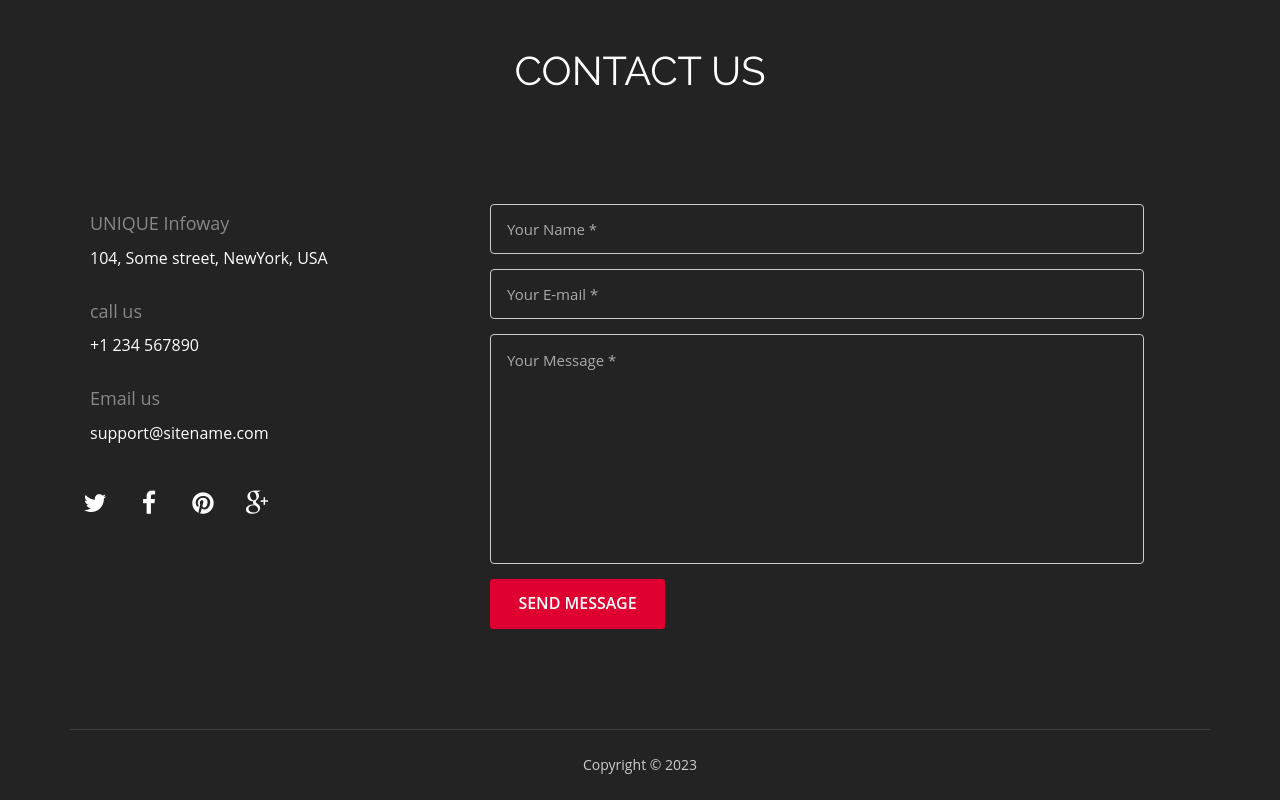
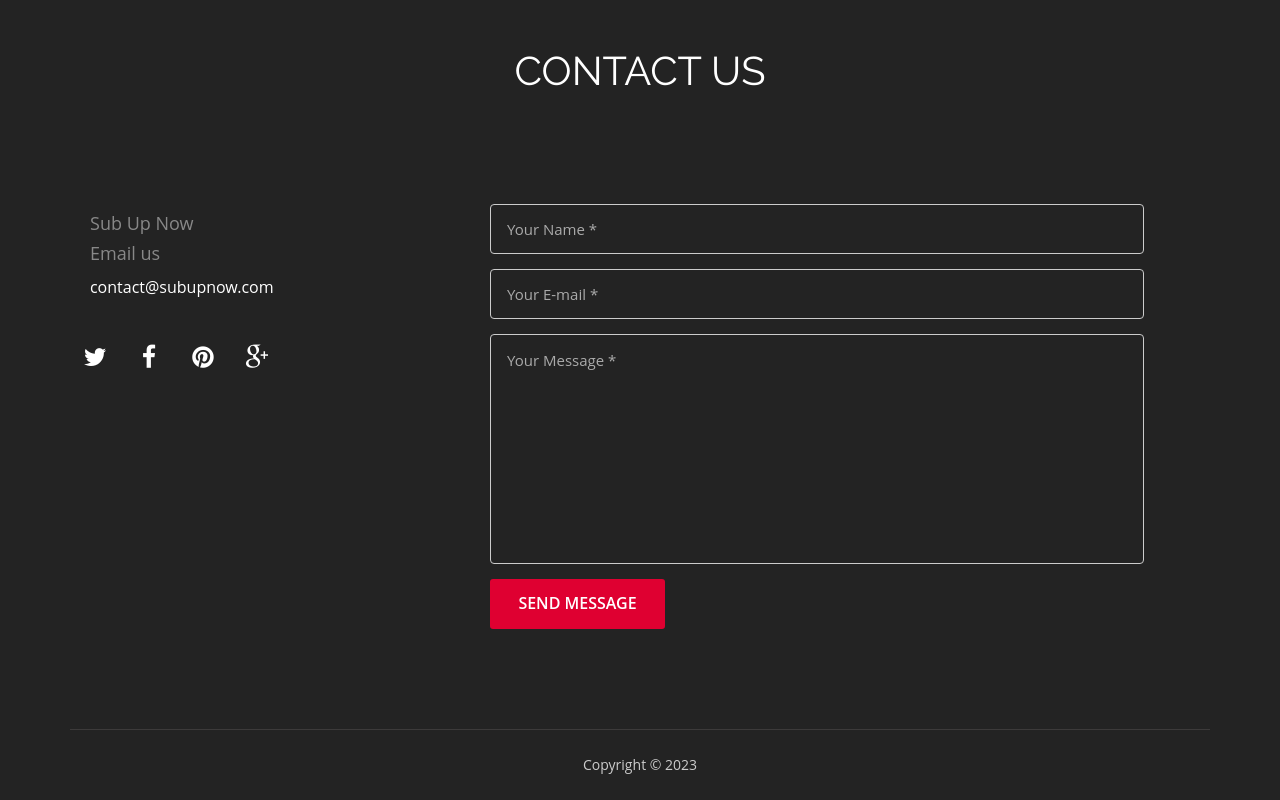
Before and after one commit to vvudugula/upnow, a plain HTML site: page index.html in a window 1280 px wide. Shown: the part 1903-2703 px from the top of the page. Drawn offline with Linux system fonts and the light colour scheme.

Commit message:
Contact Changed

```diff
--- a/index.html
+++ b/index.html
@@ -152,16 +152,11 @@ Founded by passionate content creators and avid YouTube enthusiasts, [Your Websi
         <div class="col-lg-4 wow fadeInLeft">
 		 <div class="contact_info">
                             <div class="detail">
-                                <h4>UNIQUE Infoway</h4>
-                                <p>104, Some street, NewYork, USA</p>
-                            </div>
-                            <div class="detail">
-                                <h4>call us</h4>
-                                <p>+1 234 567890</p>
+                                <h4>Sub Up Now</h4>
                             </div>
                             <div class="detail">
                                 <h4>Email us</h4>
-                                <p>support@sitename.com</p>
+                                <p>contact@subupnow.com</p>
                             </div>
                         </div>
 
```
